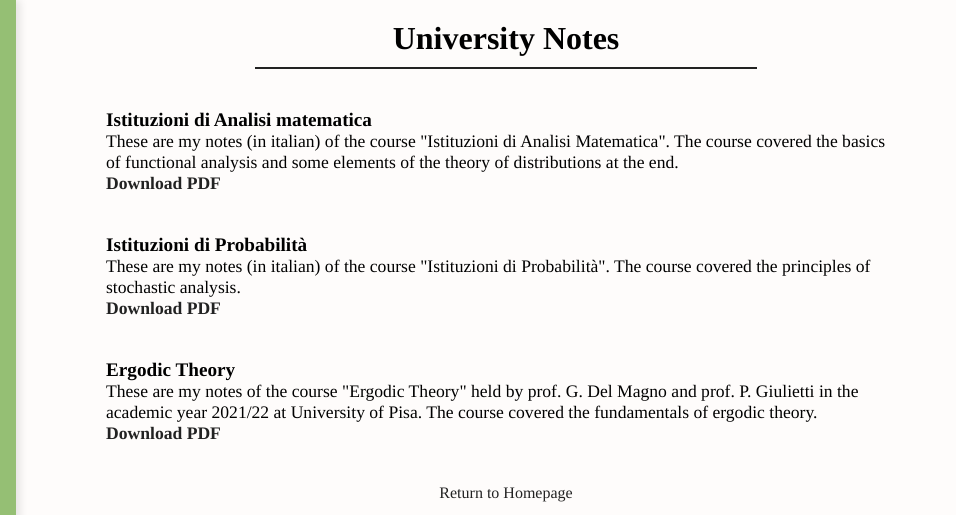
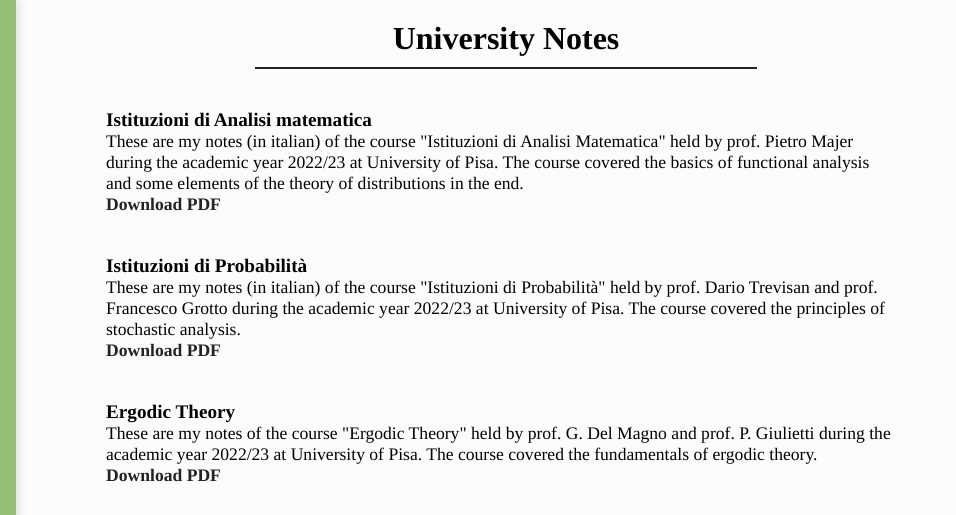
Before and after one commit to emapardini/emapardini.github.io, a plain HTML site: page notes.html in a window 1280 px wide. Shown: the top 515 px of the page, 324-1280 px from the left. Drawn offline with Linux system fonts and the light colour scheme.

Commit message:
modifications in notes

```diff
--- a/notes.html
+++ b/notes.html
@@ -206,19 +206,19 @@
 
         <div class="note">
             <div class="note-title">Istituzioni di Analisi matematica</div>
-            <div class="note-description">These are my notes (in italian) of the course "Istituzioni di Analisi Matematica". The course covered the basics of functional analysis and some elements of the theory of distributions at the end.</div>
+            <div class="note-description">These are my notes (in italian) of the course "Istituzioni di Analisi Matematica" held by prof. Pietro Majer during the academic year 2022/23 at University of Pisa. The course covered the basics of functional analysis and some elements of the theory of distributions in the end.</div>
             <div class="note-link"><a href="notes/IstAnMat.pdf" target="_blank">Download PDF</a></div>
         </div>
 
         <div class="note">
             <div class="note-title">Istituzioni di Probabilità</div>
-            <div class="note-description">These are my notes (in italian) of the course "Istituzioni di Probabilità". The course covered the principles of stochastic analysis.</div>
+            <div class="note-description">These are my notes (in italian) of the course "Istituzioni di Probabilità" held by prof. Dario Trevisan and prof. Francesco Grotto during the academic year 2022/23 at University of Pisa. The course covered the principles of stochastic analysis.</div>
             <div class="note-link"><a href="notes/IstProb.pdf" target="_blank">Download PDF</a></div>
         </div>
 
         <div class="note">
             <div class="note-title">Ergodic Theory</div>
-            <div class="note-description">These are my notes of the course "Ergodic Theory" held by prof. G. Del Magno and prof. P. Giulietti in the academic year 2021/22 at University of Pisa. The course covered the fundamentals of ergodic theory.</div>
+            <div class="note-description">These are my notes of the course "Ergodic Theory" held by prof. G. Del Magno and prof. P. Giulietti during the academic year 2022/23 at University of Pisa. The course covered the fundamentals of ergodic theory.</div>
             <div class="note-link"><a href="notes/ErgTheory.pdf" target="_blank">Download PDF</a></div>
         </div>
 
```
